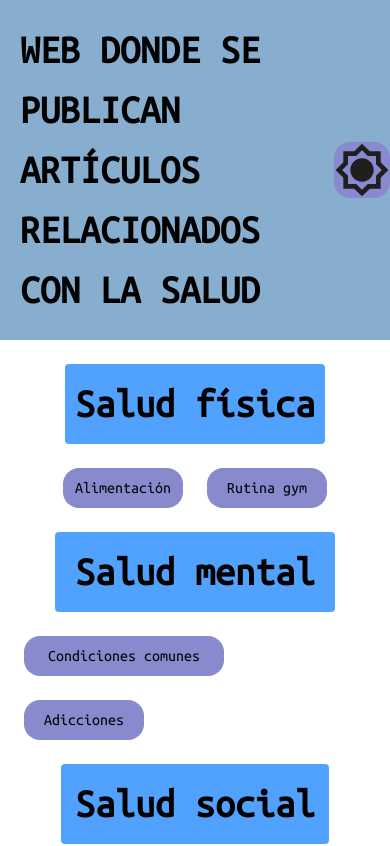
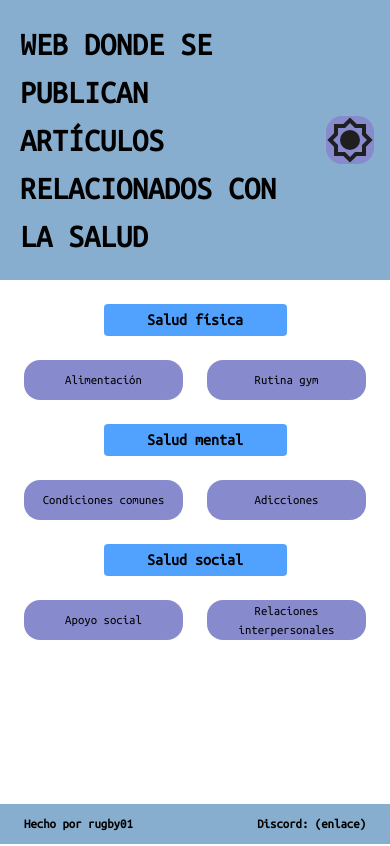
Before and after one commit to prgram769/saludCentral, a Next.js app: page / in a window 390 px wide. Shown: the top 846 px of the page. Built offline with nearby package versions, Linux system fonts and the light colour scheme.

Commit message:
creando diseño responsive

```diff
--- a/src/app/globals.css
+++ b/src/app/globals.css
@@ -46,7 +46,35 @@ html.light body{
 }
 
 @media screen and (max-width: 500px) {
-  /* .mainDiv { */
-  /*   width: 75%; */
-  /* } */
+  .btn {
+    width: 50%;
+    font-size: 0.8rem;
+  }
+
+  .h {
+    width: 50%;
+    font-size: 1rem;
+    height: 50%;
+  }
+
+  svg {
+    width: 3rem;
+    height: 3rem;
+  }
+
+  .h1 {
+    width: 100%;
+    font-size: 2rem;
+    height: 50%;
+  }
+
+  .themeBtn {
+    width: 4rem;
+    height: 3rem;
+    margin-right: 1rem;
+  }
+
+  .footer {
+    font-size: 0.8rem;
+  }
 }
--- a/src/app/layout.js
+++ b/src/app/layout.js
@@ -26,7 +26,7 @@ export default function RootLayout({ children }) {
   return (
     <html lang="en" suppressHydrationWarning>
       <body
-        className={`${ubuntu.className} antialiased`}
+        className={`min-h-screen flex flex-col ${ubuntu.className} antialiased`}
       >
         <ThemeProvider attribute={"class"} defaultTheme="light" themes={["light", "dark"]}>
           {children}
--- a/src/app/page.js
+++ b/src/app/page.js
@@ -19,13 +19,15 @@ export default function Home() {
   if (nPage == 0) {
     content = (
       <>
-        <main className="mainDiv min-h-[95.6vh] items-center justify-center font-sans">
-          <section className="flex justify-center items-center bg-[#87AECE]">
-            <Header/>
+        <main className="mainDiv flex flex-col flex-1 font-sans">
+          <section className="headerSection flex justify-center items-center bg-[#87AECE]">
+            <Header />
           </section>
-          <MainPage nPage={nPage} setNPage={setNPage} />
+          <div className="flex-1 justify-center items-center">
+            <MainPage nPage={nPage} setNPage={setNPage} />
+          </div>
+          <Footer />
         </main>
-        <Footer />
       </>
     );
   } else if (nPage == 1) {
@@ -33,17 +35,13 @@ export default function Home() {
   } else if (nPage == 2) {
     content = <GymRoutine nPage={nPage} setNPage={setNPage} />;
   } else if (nPage == 3) {
-    content = <CommonConditions nPage={nPage} setNPage={setNPage}/>
+    content = <CommonConditions nPage={nPage} setNPage={setNPage} />;
   } else if (nPage == 4) {
-    content = <Addictions nPage={nPage} setNPage={setNPage}/>
+    content = <Addictions nPage={nPage} setNPage={setNPage} />;
   } else if (nPage == 5) {
-    content = <SocialSupport nPage={nPage} setNPage={setNPage}/>
+    content = <SocialSupport nPage={nPage} setNPage={setNPage} />;
   } else if (nPage == 6) {
-    content = <InterpersonalRelationships nPage={nPage} setNPage={setNPage}/>
+    content = <InterpersonalRelationships nPage={nPage} setNPage={setNPage} />;
   }
-  return (
-    <>
-      {content}
-    </>
-  );
+  return <>{content}</>;
 }
--- a/src/components/ui/footer.jsx
+++ b/src/components/ui/footer.jsx
@@ -1,6 +1,6 @@
 function Footer() {
   return (
-  	<footer className="flex text-black justify-between items-center min-w-screen bg-[#87AECE] font-black h-10">
+  	<footer className="footer flex text-black justify-between min-w-screen bg-[#87AECE] font-black items-center h-10">
       <p className="px-6 py-1">Hecho por rugby01</p>
       <p className="px-6 py-1">Discord: (enlace)</p>
     </footer>
--- a/src/components/ui/main.jsx
+++ b/src/components/ui/main.jsx
@@ -22,10 +22,10 @@ function MainPage({nPage, setNPage}) {
 
   return (
     <main className="m-3 rounded flex flex-col justify-center items-center">
-      <h1 className="bg-blue-400 m-3 w-65 px-2 py-1 flex justify-center items-center h-20 font-bold text-[40px] text-black rounded">
+      <h1 className="h bg-blue-400 m-3 w-65 px-2 py-1 flex justify-center items-center h-20 font-bold text-[40px] text-black rounded">
         Salud física
       </h1>
-      <div>
+      <div className="w-full flex justify-center items-center">
         <Button
           className={"btn alimentationBtn m-3 bg-[#878BCE] h-10 w-30 px-2 rounded-2xl"}
           text={"Alimentación"}
@@ -37,10 +37,10 @@ function MainPage({nPage, setNPage}) {
           onClick={changePage}
         />
       </div>
-      <h1 className="bg-blue-400 m-3 w-70 px-2 py-1 flex justify-center items-center h-20 font-bold text-[40px] text-black rounded">
+      <h1 className="h bg-blue-400 m-3 w-70 px-2 py-1 flex justify-center items-center h-20 font-bold text-[40px] text-black rounded">
         Salud mental
       </h1>
-      <div>
+      <div className="w-full flex justify-center items-center">
         <Button
           className={"btn commonConditionsBtn m-3 bg-[#878BCE] h-10 w-50 px-2 rounded-2xl"}
           text={"Condiciones comunes"}
@@ -52,10 +52,10 @@ function MainPage({nPage, setNPage}) {
           onClick={changePage}
         />
       </div>
-      <h1 className="bg-blue-400 m-3 w-67 px-2 py-1 flex justify-center items-center h-20 font-bold text-[40px] text-black rounded">
+      <h1 className="h bg-blue-400 m-3 w-67 px-2 py-1 flex justify-center items-center h-20 font-bold text-[40px] text-black rounded">
         Salud social
       </h1>
-      <div>
+      <div className="w-full flex justify-center items-center">
         <Button
           className={"btn socialSupportBtn m-3 bg-[#878BCE] h-10 w-35 px-2 rounded-2xl"}
           text={"Apoyo social"}
```
